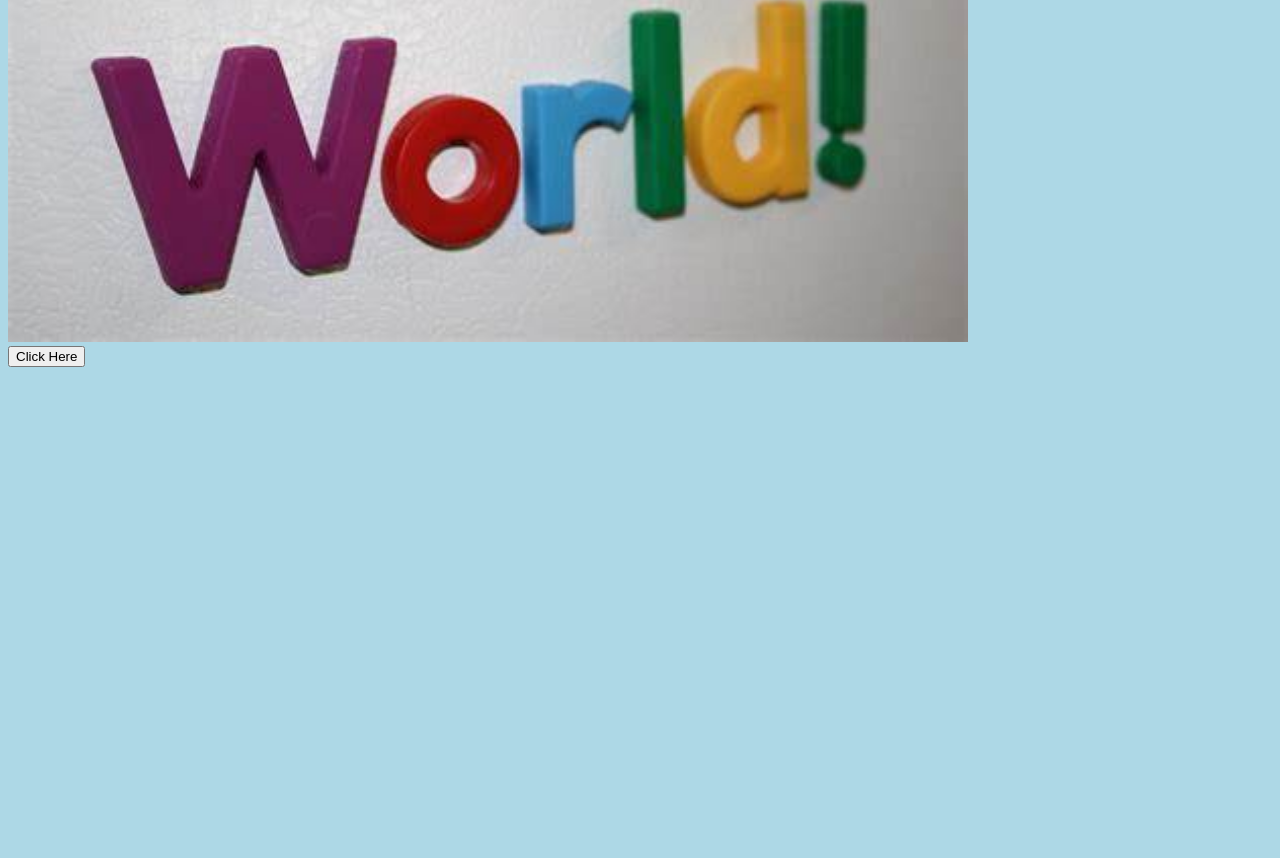
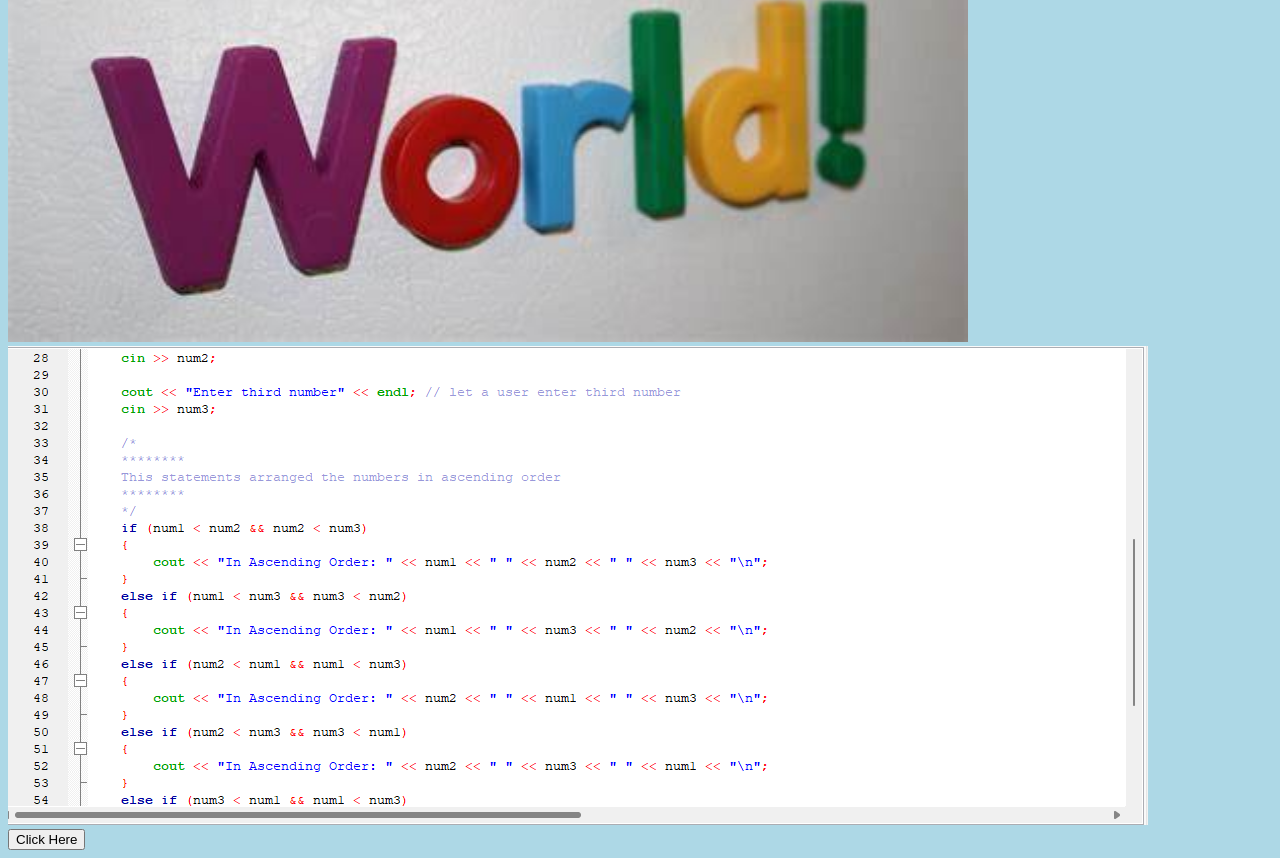
Before and after one commit to douglastawile/hello-world, a plain HTML site: page index.html in a window 1280 px wide. Shown: the part 446-1304 px from the top of the page. Before the commit the page ends 821 px from the top, so only its background shows below. Drawn offline with Linux system fonts and the light colour scheme.

Commit message:
Added new image

```diff
--- a/index.html
+++ b/index.html
@@ -17,6 +17,7 @@
         alt="Hello World from Space"
         style="width: 100%; max-width: 960px"
       />
+      <img src="./bb.png" alt="code intelisense">
     </div>
     <button id="btn">Click Here</button>
     <script src="./index.js"></script>
```
Also changed, not shown: bb.png (added).
